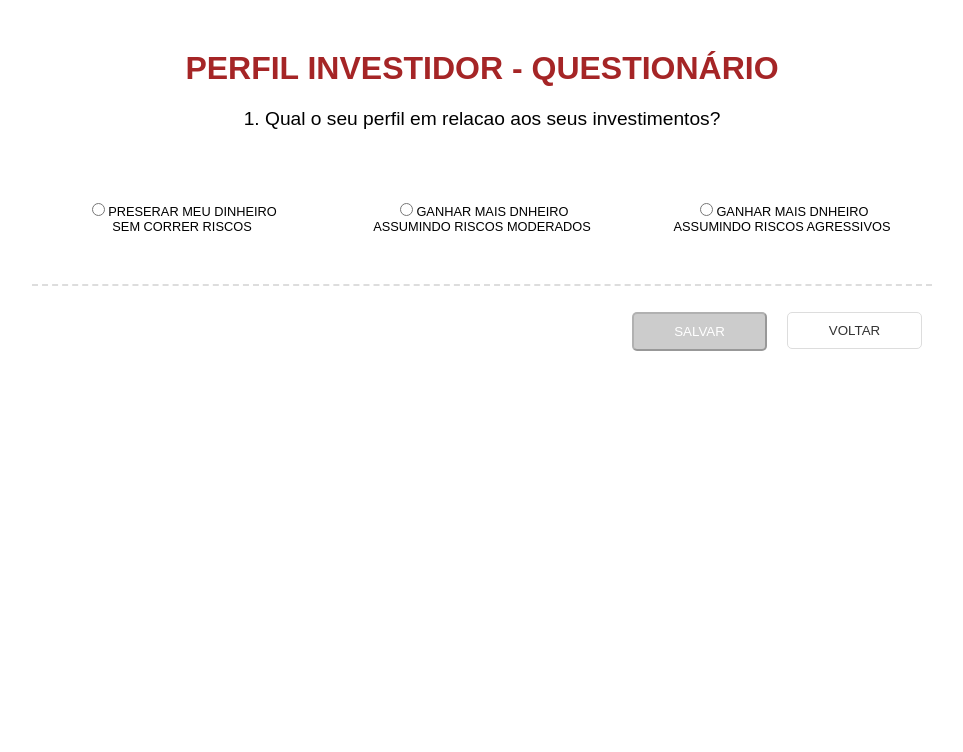
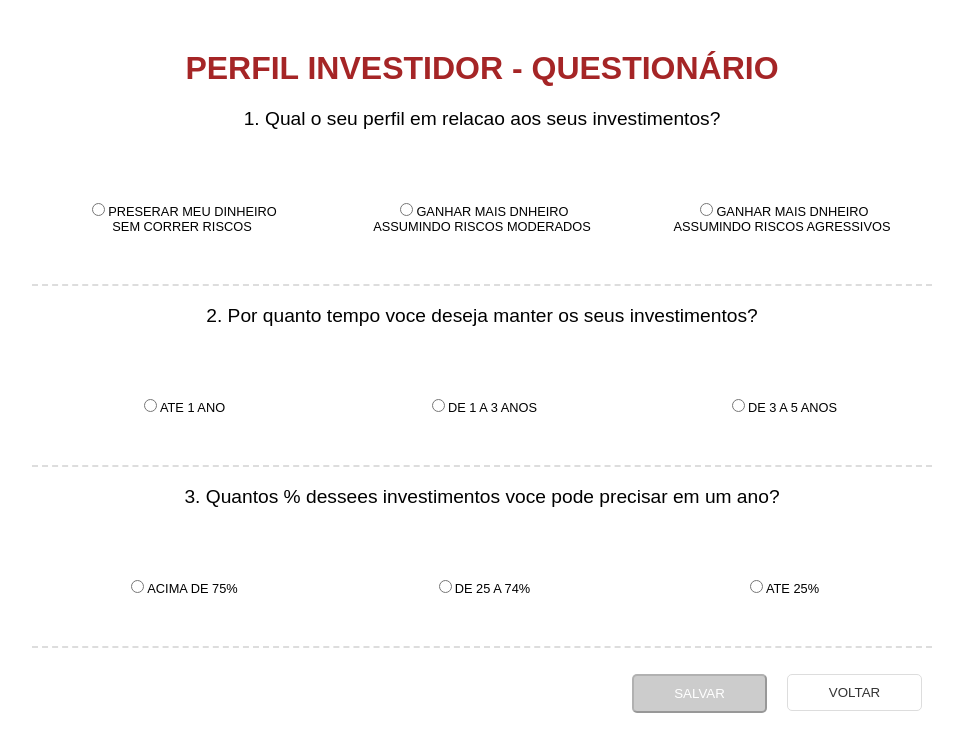
Before and after one commit to daniloagostinho/cedro, an Angular app: page /perfil in a window 1280 px wide. Shown: the top 752 px of the page, without its empty margins (158-1121 px from the left). Built offline with nearby package versions, Linux system fonts and the light colour scheme.

Commit message:
resolvendo conflitos

```diff
--- a/src/app/perfil-investidor/perfil-investidor.component.html
+++ b/src/app/perfil-investidor/perfil-investidor.component.html
@@ -1,19 +1,18 @@
 <div class="wrapper">
   <h1>Perfil investidor - Questionário</h1>
 
+  <form #contatoForm="ngForm">
     <div class="form-group">
       <p>1. Qual o seu perfil em relacao aos seus investimentos?</p>
       <ul>
         <li>
           <input
           required
-        name="pergunta1"
-        value="dinheiro"
+          name="questionario1"
+          value="questao1"
           ngModel
-        id="termos"
+          id="questionario1"
           type="radio"
-        (change)="log(termos)"
-        #pergunta1="ngModel"
           class="form-group">
           <span>Preserar meu dinheiro
             <br> sem correr riscos</span>
@@ -22,12 +21,10 @@
           <input
           required
           ngModel
-        name="pergunta2"
-        id="termos"
-        value="dinheiro2"
+          name="questionario1"
+          id="questionario1"
+          value="questao2"
           type="radio"
-        (change)="log(termos)"
-        #pergunta2="ngModel"
           class="form-group">
           <span>Ganhar mais dnheiro
             <br> assumindo riscos moderados</span>
@@ -36,12 +33,10 @@
           <input
           required
           ngModel
-        name="pergunta3"
-        id="pergunta3"
-        value="dinheiro3"
+          name="questionario1"
+          id="questionario1"
+          value="questao3"
           type="radio"
-        (change)="log(termos)"
-        #pergunta3="ngModel"
           class="form-group">
           <span>Ganhar mais dnheiro
             <br> assumindo riscos agressivos</span>
@@ -49,64 +44,87 @@
       </ul>
     </div>
 
-  <!--
     <div class="form-group">
     <p>2. Por quanto tempo voce deseja manter os seus investimentos?</p>
     <ul>
       <li>
-        <input required ngModel name="termos" id="termos" type="radio" (change)="log(termos)" #termos="ngModel" class="form-group">
+        <input
+        required
+        ngModel
+        name="questionario2"
+        id="questionario2"
+        type="radio"
+        value="questao1"
+        class="form-group">
         <span>ATE 1 ANO</span>
       </li>
       <li>
-        <input required ngModel name="termos" id="termos" type="radio" (change)="log(termos)" #termos="ngModel" class="form-group">
+        <input
+        required
+        ngModel
+        name="questionario2"
+        id="questionario2"
+        type="radio"
+        value="questao2"
+        class="form-group">
         <span>DE 1 a 3 ANOS</span>
       </li>
       <li>
-        <input required ngModel name="termos" id="termos" type="radio" (change)="log(termos)" #termos="ngModel" class="form-group">
+        <input
+        required
+        ngModel
+         name="questionario2"
+         id="questionario2"
+         type="radio"
+         value="questao3"
+         class="form-group">
         <span>DE 3 a 5 ANOS</span>
       </li>
     </ul>
   </div>
 
   <div class="form-group">
-    <p>1. Quantos % dessees investimentos voce pode precisar em um ano?</p>
+    <p>3. Quantos % dessees investimentos voce pode precisar em um ano?</p>
     <ul>
       <li>
-        <input required ngModel name="termos" id="termos" type="radio" (change)="log(termos)" #termos="ngModel" class="form-group">
+        <input
+        required
+        ngModel
+        name="questionario3"
+        id="questionario3"
+        value="questao1"
+        type="radio"
+        class="form-group">
         <span>ACIMA DE 75%</span>
       </li>
       <li>
-        <input required ngModel name="termos" id="termos" type="radio" (change)="log(termos)" #termos="ngModel" class="form-group">
+        <input
+        required
+        ngModel
+        name="questionario3"
+        id="questionario3"
+        type="radio"
+        valur="questao2"
+        class="form-group">
         <span>DE 25 A 74%</span>
       </li>
       <li>
-        <input required ngModel name="termos" id="termos" type="radio" (change)="log(termos)" #termos="ngModel" class="form-group">
+        <input
+        required
+        ngModel
+        name="questionario3"
+        id="questionario3"
+        type="radio"
+        value="questao3"
+        class="form-group">
         <span>ATE 25%</span>
       </li>
     </ul>
   </div>
 
-  <div class="form-group">
-    <p>3. Qual o seu perfil em relacao aos seus investimentos?</p>
-    <ul>
-      <li>
-        <input required ngModel name="termos" id="termos" type="radio" (change)="log(termos)" #termos="ngModel" class="form-group">
-        <span>Preserar meu dinheiro
-          <br> sem correr riscos</span>
-      </li>
-      <li>
-        <input required ngModel name="termos" id="termos" type="radio" (change)="log(termos)" #termos="ngModel" class="form-group">
-        <span>Ganhar mais dnheiro
-          <br> assumindo riscos moderados</span>
-      </li>
-      <li>
-        <input required ngModel name="termos" id="termos" type="radio" (change)="log(termos)" #termos="ngModel" class="form-group">
-        <span>Ganhar mais dnheiro
-          <br> assumindo riscos agressivos</span>
-      </li>
-    </ul>
-  </div>
+  </form>
 
+   <!--
       <div class="form-group">
     <p>4. Qual sua familiaridade com os tipos de investimentos abaixo?
       <br> Leve em consideracao o valor aplicado nos ultimos 2 anos.</p>
@@ -157,10 +175,13 @@
           </li>
       </ul>
   </div>
+<<<<<<< Updated upstream
   -->
 
   <button class="btn voltar">voltar</button>
+
   <button class="btn-salvar"
-  [disabled]="!pergunta1.valid && !pergunta2.valid && !pergunta3.valid"
+  [disabled]="!contatoForm.form.valid"
+
   >Salvar</button>
 </div>
```
Lines whose indentation alone changed are shown as unchanged.
